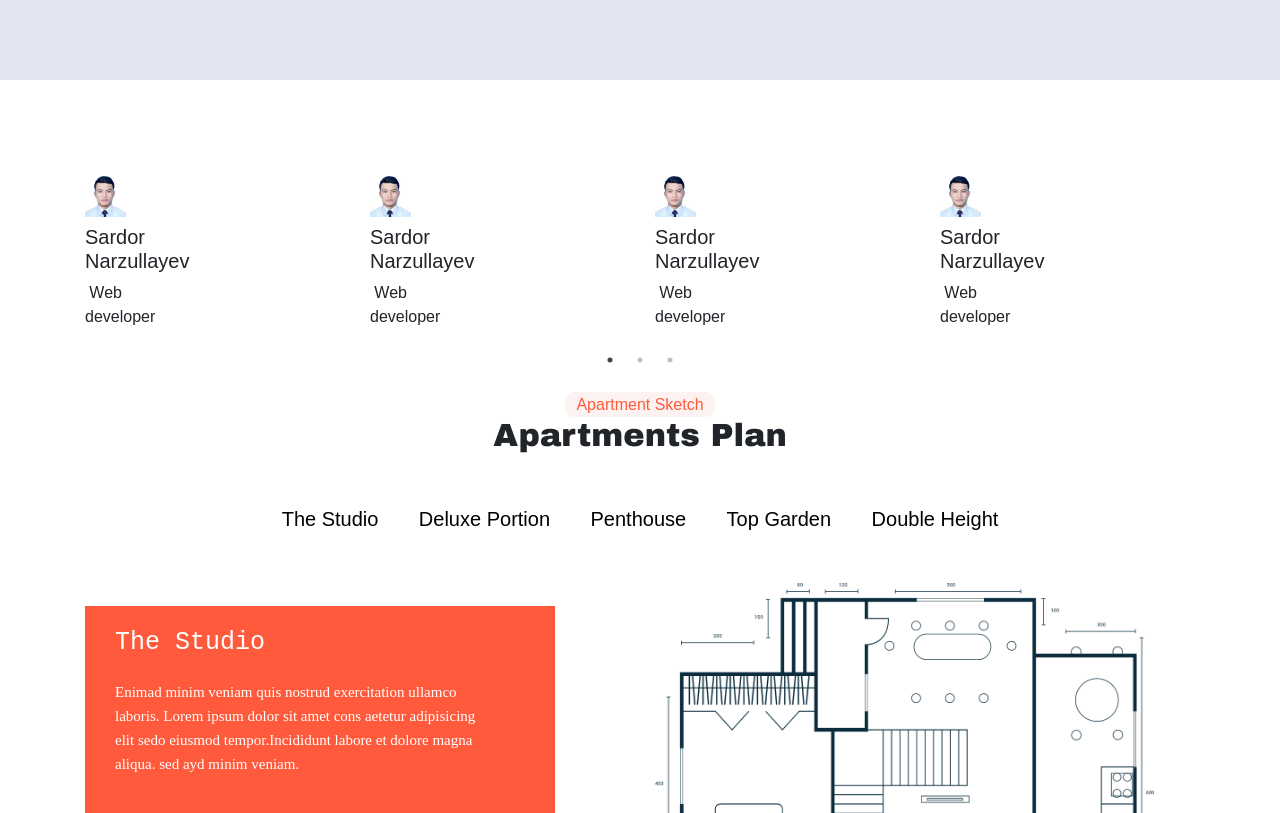
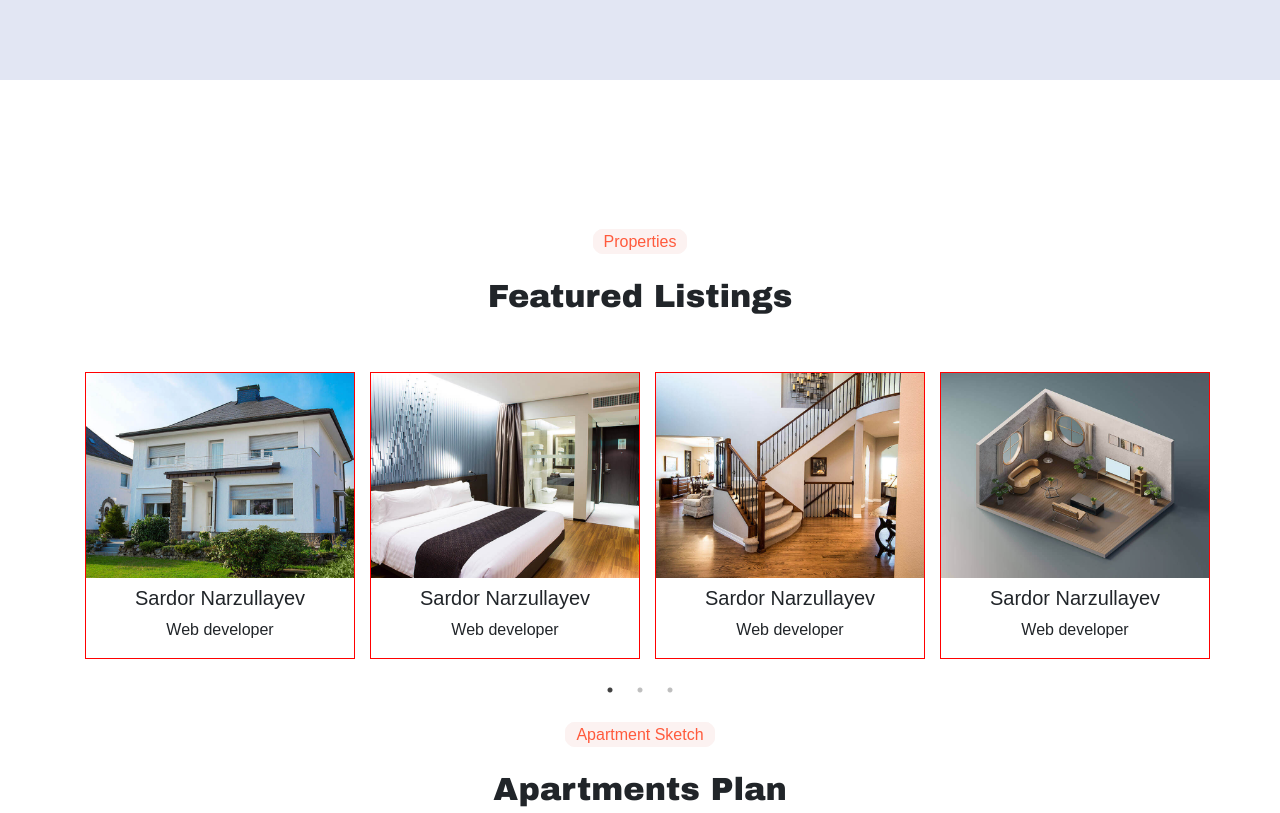
Before and after one commit to sardoraviat/Repository1, a plain HTML site: page index.html in a window 1280 px wide. Shown: the part 3220-4033 px from the top of the page. Drawn offline with Linux system fonts and the light colour scheme.

Commit message:
adding new sectin and images

```diff
--- a/css/main.css
+++ b/css/main.css
@@ -415,6 +415,8 @@
 }
 .card_slider{
     text-align: center;
+    width: 270px;
+    border: 1px solid red;
 
 }
 .card_slider img{
@@ -572,7 +574,9 @@
 
 
 }
-
+.mt-10{
+    margin-top: 150px;
+}
 
 
 
--- a/index.html
+++ b/index.html
@@ -399,33 +399,42 @@
 
        <!-- slick slider divi pasdagi  -->
 
-        <div class="container mt-5 mb-5">
+        <div class="container mt-10 ">
+            <div class="align-center">
+                <p class="our-services">Properties</p>
+            </div>
+            <div class="align-center mt-4 ">
+                <h1 class="focus">Featured Listings</h1>
+            </div>
+
+
+
             <div class="row d-flex card_slide_carousel">
 
                 <div class=" col-3 ">
                     <div class="card_slider mt-5 mb-3">
-                        <img src="images/avatar.jpg" alt="">
+                        <img src="images/1.jpg" alt="">
                         <h5 class="mt-2">Sardor Narzullayev</h5>
                         <p>Web developer</p>
                     </div>
                 </div>
                 <div class=" col-3 ">
                     <div class="card_slider mt-5 mb-3">
-                        <img src="images/avatar.jpg" alt="">
+                        <img src="images/2.jpg" alt="">
                         <h5 class="mt-2">Sardor Narzullayev</h5>
                         <p>Web developer</p>
                     </div>
                 </div>
                 <div class=" col-3 ">
                     <div class="card_slider mt-5 mb-3">
-                        <img src="images/avatar.jpg" alt="">
+                        <img src="images/3.jpg" alt="">
                         <h5 class="mt-2">Sardor Narzullayev</h5>
                         <p>Web developer</p>
                     </div>
                 </div>
                 <div class=" col-3 ">
                     <div class="card_slider mt-5 mb-3">
-                        <img src="images/avatar.jpg" alt="">
+                        <img src="images/4.jpg" alt="">
                         <h5 class="mt-2">Sardor Narzullayev</h5>
                         <p>Web developer</p>
                     </div>
@@ -433,14 +442,7 @@
 
                 <div class=" col-3 ">
                     <div class="card_slider mt-5 mb-3">
-                        <img src="images/avatar.jpg" alt="">
-                        <h5 class="mt-2">Sardor Narzullayev</h5>
-                        <p>Web developer</p>
-                    </div>
-                </div>
-                <div class=" col-3 ">
-                    <div class="card_slider mt-5 mb-3">
-                        <img src="images/avatar.jpg" alt="">
+                        <img src="images/5.jpg" alt="">
                         <h5 class="mt-2">Sardor Narzullayev</h5>
                         <p>Web developer</p>
                     </div>
@@ -453,12 +455,12 @@
   <!-- Apartment area start -->
 
     <div class="container mt-5" >
-        <div class="row  ">
+        <div class="row   ">
             <div class="col-lg-12">
                 <div class=" apartment_plan align-center  ">
                     <div>
                         <p class="our-services ">Apartment Sketch</p>
-                        <h1 class="focus">Apartments Plan</h1>
+                        <h1 class="focus mt-4 ">Apartments Plan</h1>
                         <div class="apartment_type mt-5 ">
                             <ul class="apartment_ul">
                                 <li><a href="#the_studio">The Studio</a></li>
@@ -518,14 +520,14 @@
     </div>
 
     <!-- Bizning qulayliklarimiz  bo'limi boshlandi -->
-        <div class="container">
+        <div class="container mt-5">
             <div class="row">
                 <div class="col-12 ">
                     <div class="our-aminities">
                         <p class="our-services">Bizning qulayliklarimiz</p>
-                        <h1 class="focus mt-2">Qurulish turlari</h1>
+                        <h1 class="focus mt-4">Qurulish turlari</h1>
                     </div>
-                    <div class="row">
+                    <div class="row mt-4">
                         <div class="col-12 d-flex ">
 
                             <div class="col-3 card-building d-flex mr-4 ">
@@ -564,7 +566,7 @@
 
 
                     </div>
-                    <div class="row mt-4">
+                    <div class="row mt-5">
                         <div class="col-12 d-flex ">
 
 
```
Also changed, not shown: images/1.jpg (added), images/2.jpg (added), images/3.jpg (added), images/4.jpg (added), images/5.jpg (added).
